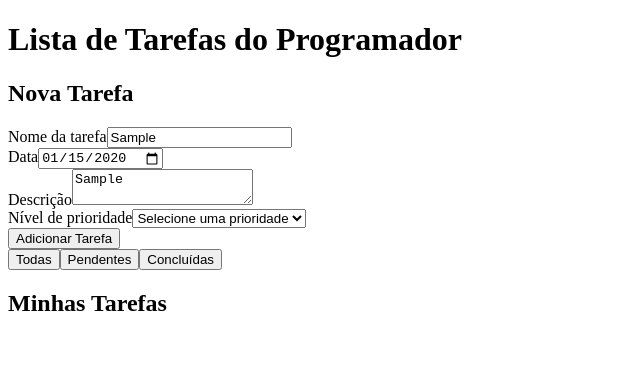
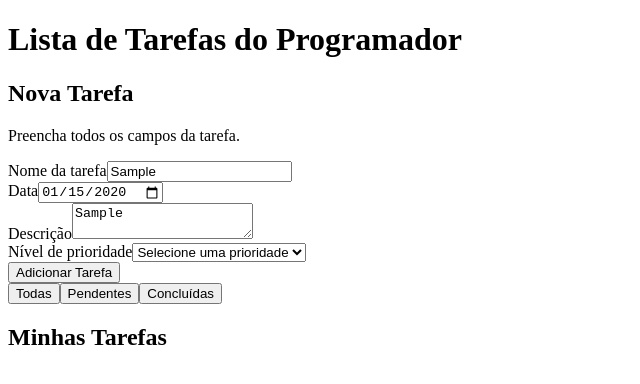
Before and after one commit to D-moraes/Checkpoint4_Front-Web, a React (Vite) app: page / in a window 1280 px wide. Both pictures are taken after typing "Sample", "2020-01-15", "Sample" into the empty fields and a click on the button "Adicionar Tarefa". Shown: the top 384 px of the page, without its empty margins (0-640 px from the left). Built offline with nearby package versions, Linux system fonts and the light colour scheme.

Commit message:
feat: validação e limpar o formulário após o cadastro

```diff
--- a/src/components/FormularioTarefa.jsx
+++ b/src/components/FormularioTarefa.jsx
@@ -4,23 +4,42 @@ function FormularioTarefa() {
   const [data, setData] = useState("");
   const [descricao, setDescricao] = useState("");
   const [prioridade, setPrioridade] = useState("");
+  const [erro, setErro] = useState("");
 
   function handleSubmit(evento) {
-    evento.preventDefault();
+  evento.preventDefault();
 
-    console.log({
-      nome,
-      data,
-      descricao,
-      prioridade
-    });
+  if (!nome || !data || !descricao || !prioridade) {
+    setErro("Preencha todos os campos da tarefa.");
+    return;
   }
+
+  setErro("");
+
+  const novaTarefa = {
+    id: Date.now(),
+    nome,
+    data,
+    descricao,
+    prioridade,
+    concluida: false,
+  };
+
+  console.log(novaTarefa);
+
+  setNome("");
+  setData("");
+  setDescricao("");
+  setPrioridade("");
+}
 
   return (
     <section>
       <h2>Nova Tarefa</h2>
 
       <form onSubmit={handleSubmit}>
+        {erro && <p>{erro}</p>}
+
         <div>
           <label htmlFor="nome">Nome da tarefa</label>
           <input
```
